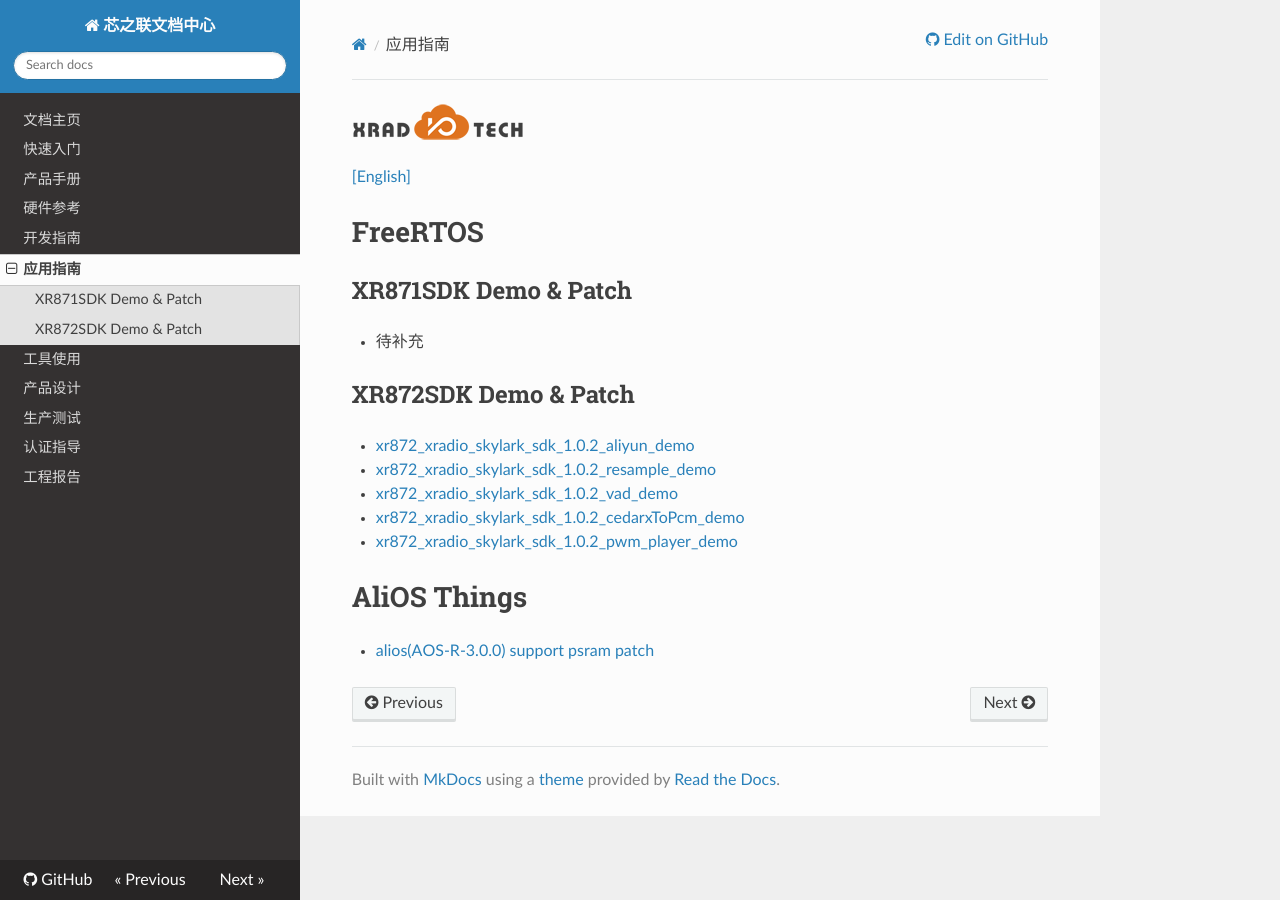
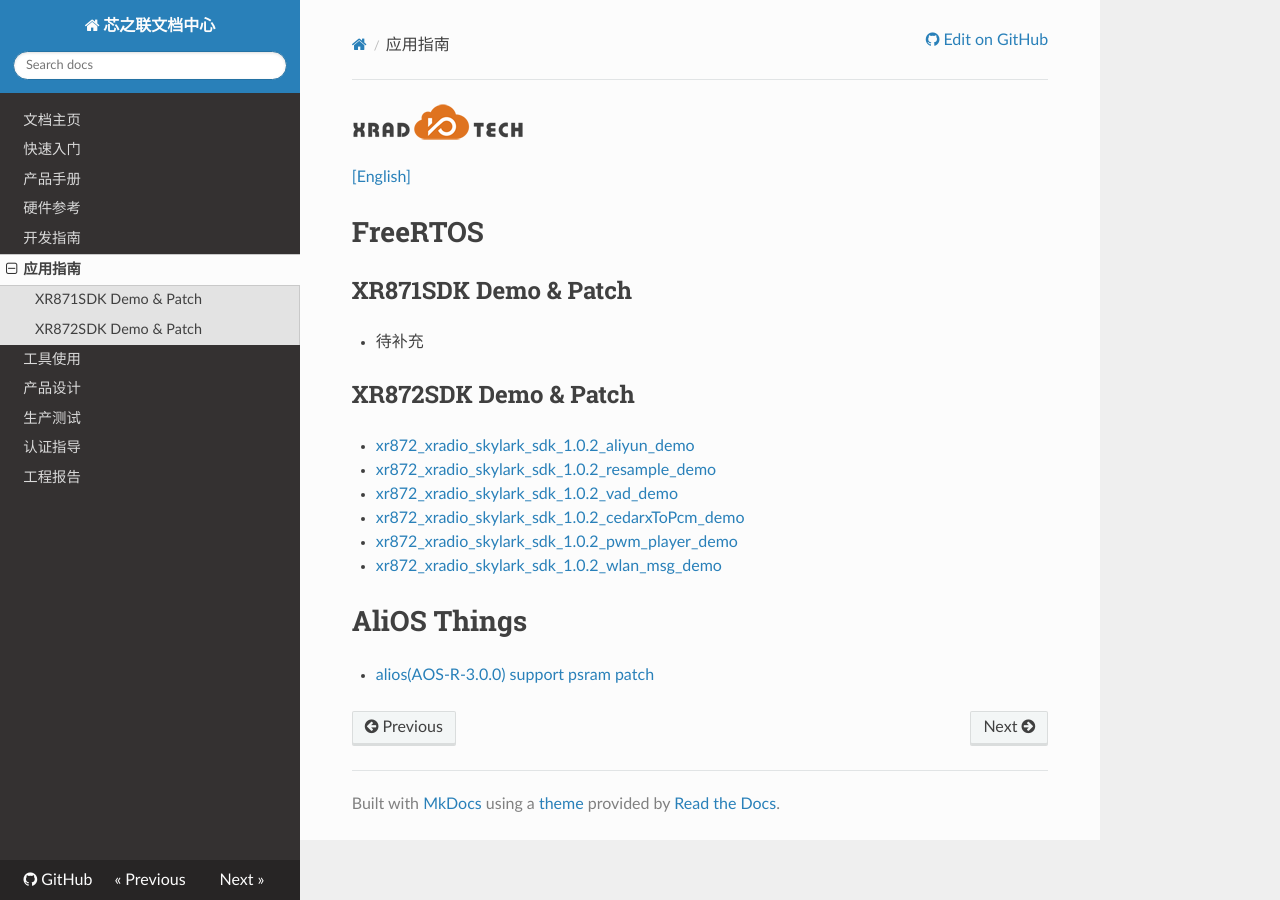
Before and after one commit to XradioTech/xradiotech.github.io, an MkDocs documentation site: the page built from docs/zh_CN/application-guide/index.md, in a window 1280 px wide. Built offline with MkDocs 1.6.1, drawn with Linux system fonts in a browser that asks for light colours; nearby versions of some CDN libraries.

Commit message:
Update index.md
add xr872_xradio_skylark_sdk_1.0.2_wlan_msg_demo

```diff
--- a/docs/zh_CN/application-guide/index.md
+++ b/docs/zh_CN/application-guide/index.md
@@ -12,6 +12,7 @@
 * [xr872_xradio_skylark_sdk_1.0.2_vad_demo](../../download/7.应用指南/FreeRtos/xr872_xradio_skylark_sdk_1.0.2_vad_demo.7z)
 * [xr872_xradio_skylark_sdk_1.0.2_cedarxToPcm_demo](../../download/7.应用指南/FreeRtos/xr872_xradio_skylark_sdk_1.0.2_cedarxToPcm_demo.7z)
 * [xr872_xradio_skylark_sdk_1.0.2_pwm_player_demo](../../download/7.应用指南/FreeRtos/xr872_xradio_skylark_sdk_1.0.2_pwm_player_demo.7z)
+* [xr872_xradio_skylark_sdk_1.0.2_wlan_msg_demo](../../download/7.应用指南/FreeRtos/xr872_xradio_skylark_sdk_1.0.2_wlan_msg_demo.7z)
 
 
 # AliOS Things
```
